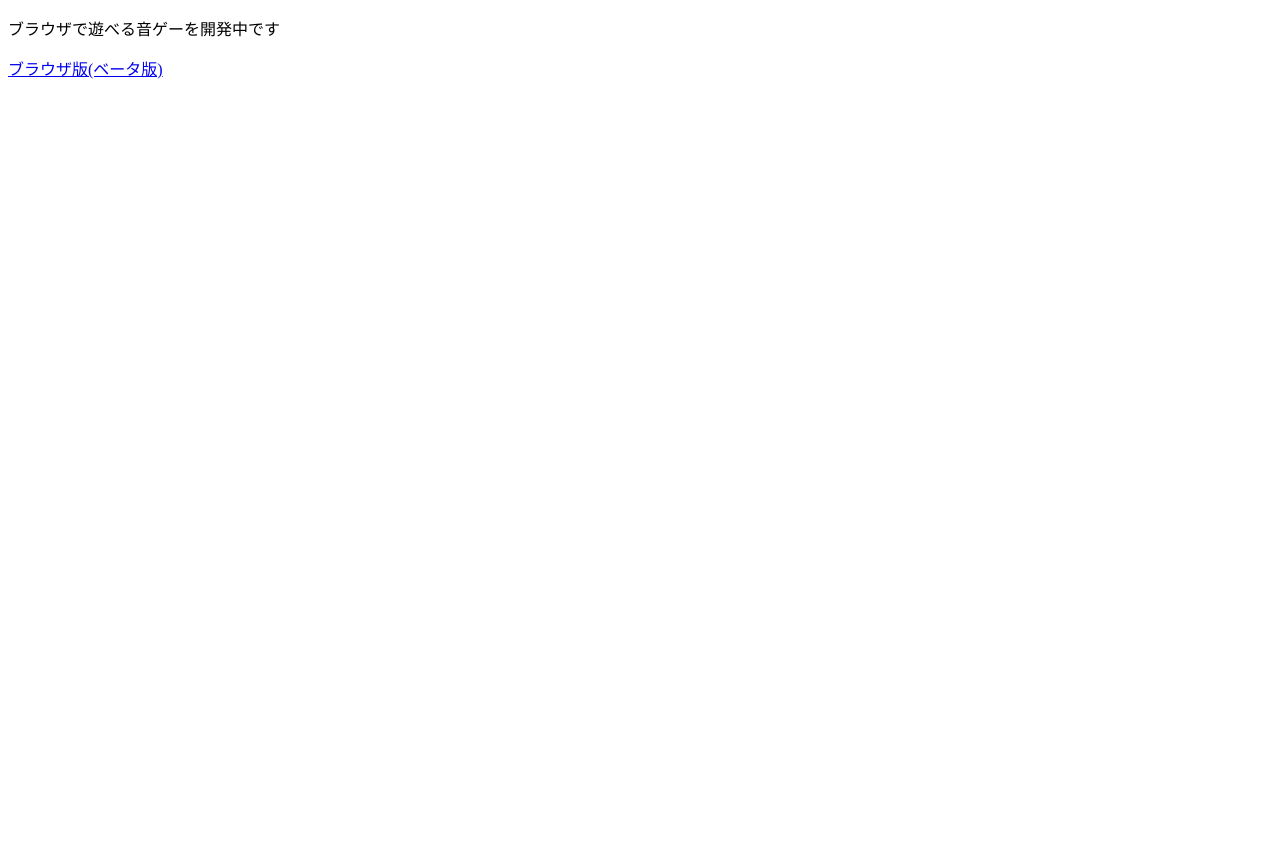
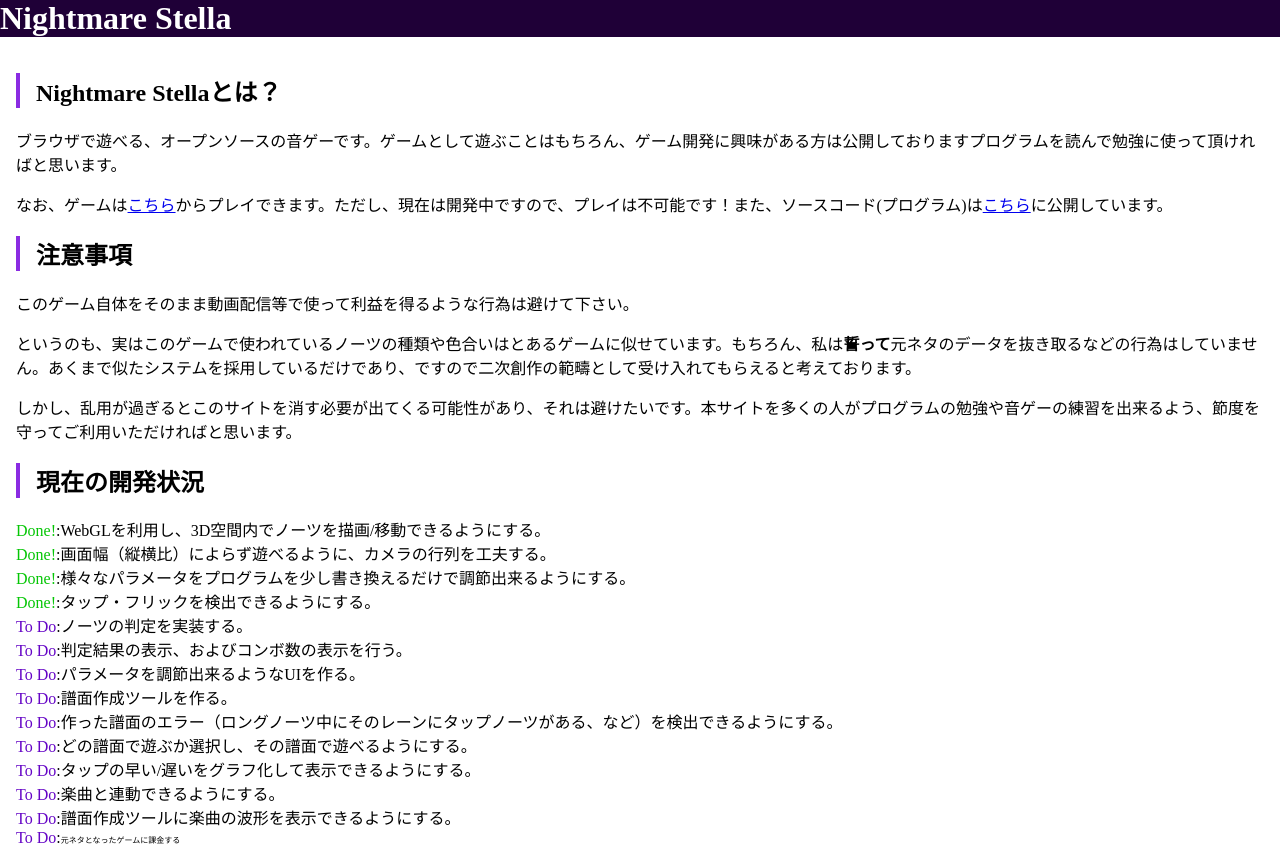
Before and after one commit to TBjustice/NightmareStella, a plain HTML site: page index.html in a window 1280 px wide. Before the commit the page ends 800 px from the top, so only its background shows below. Drawn offline with Linux system fonts and the light colour scheme.

Commit message:
Update Homepage

```diff
--- a/index.html
+++ b/index.html
@@ -4,9 +4,62 @@
   <meta charset="UTF-8">
   <meta name="viewport" content="width=device-width, initial-scale=1.0">
   <title>Nightmare Stella</title>
+  <style>
+    body{
+      margin: 0;
+      padding: 0;
+    }
+    header{
+      background: rgb(31, 0, 55);
+      color: white;
+    }
+    header h1{
+      margin: 0;
+    }
+    h2{
+      border-left: 4px solid blueviolet;
+      padding-left: 16px;
+    }
+    main{
+      padding: 16px;
+    }
+    .done-text{
+      color: rgb(5, 198, 5);
+    }
+    .todo-text{
+      color: rgb(101, 5, 198);
+    }
+  </style>
 </head>
 <body>
-  <p>ブラウザで遊べる音ゲーを開発中です</p>
-  <a href="game/game.html">ブラウザ版(ベータ版)</a>
+  <header>
+    <h1>Nightmare Stella</h1>
+  </header>
+  <main>
+    <h2>Nightmare Stellaとは？</h2>
+    <p>ブラウザで遊べる、オープンソースの音ゲーです。ゲームとして遊ぶことはもちろん、ゲーム開発に興味がある方は公開しておりますプログラムを読んで勉強に使って頂ければと思います。</p>
+    <p>なお、ゲームは<a href="game/game.html">こちら</a>からプレイできます。ただし、現在は開発中ですので、プレイは不可能です！また、ソースコード(プログラム)は<a href="https://github.com/TBjustice/NightmareStella/tree/main/game" target="_blank" rel="noopener noreferrer">こちら</a>に公開しています。</p>
+    <h2>注意事項</h2>
+    <p>このゲーム自体をそのまま動画配信等で使って利益を得るような行為は避けて下さい。</p>
+    <p>というのも、実はこのゲームで使われているノーツの種類や色合いはとあるゲームに似せています。もちろん、私は<b>誓って</b>元ネタのデータを抜き取るなどの行為はしていません。あくまで似たシステムを採用しているだけであり、ですので二次創作の範疇として受け入れてもらえると考えております。</p>
+    <p>しかし、乱用が過ぎるとこのサイトを消す必要が出てくる可能性があり、それは避けたいです。本サイトを多くの人がプログラムの勉強や音ゲーの練習を出来るよう、節度を守ってご利用いただければと思います。</p>
+    <h2>現在の開発状況</h2>
+    <div>
+      <span class="done-text">Done!</span>:WebGLを利用し、3D空間内でノーツを描画/移動できるようにする。<br>
+      <span class="done-text">Done!</span>:画面幅（縦横比）によらず遊べるように、カメラの行列を工夫する。<br>
+      <span class="done-text">Done!</span>:様々なパラメータをプログラムを少し書き換えるだけで調節出来るようにする。<br>
+      <span class="done-text">Done!</span>:タップ・フリックを検出できるようにする。<br>
+      <span class="todo-text">To Do</span>:ノーツの判定を実装する。<br>
+      <span class="todo-text">To Do</span>:判定結果の表示、およびコンボ数の表示を行う。<br>
+      <span class="todo-text">To Do</span>:パラメータを調節出来るようなUIを作る。<br>
+      <span class="todo-text">To Do</span>:譜面作成ツールを作る。<br>
+      <span class="todo-text">To Do</span>:作った譜面のエラー（ロングノーツ中にそのレーンにタップノーツがある、など）を検出できるようにする。<br>
+      <span class="todo-text">To Do</span>:どの譜面で遊ぶか選択し、その譜面で遊べるようにする。<br>
+      <span class="todo-text">To Do</span>:タップの早い/遅いをグラフ化して表示できるようにする。<br>
+      <span class="todo-text">To Do</span>:楽曲と連動できるようにする。<br>
+      <span class="todo-text">To Do</span>:譜面作成ツールに楽曲の波形を表示できるようにする。<br>
+      <span class="todo-text">To Do</span>:<span style="font-size: 0.5rem;">元ネタとなったゲームに課金する</span><br>
+    </div>
+  </main>
 </body>
 </html>
```
